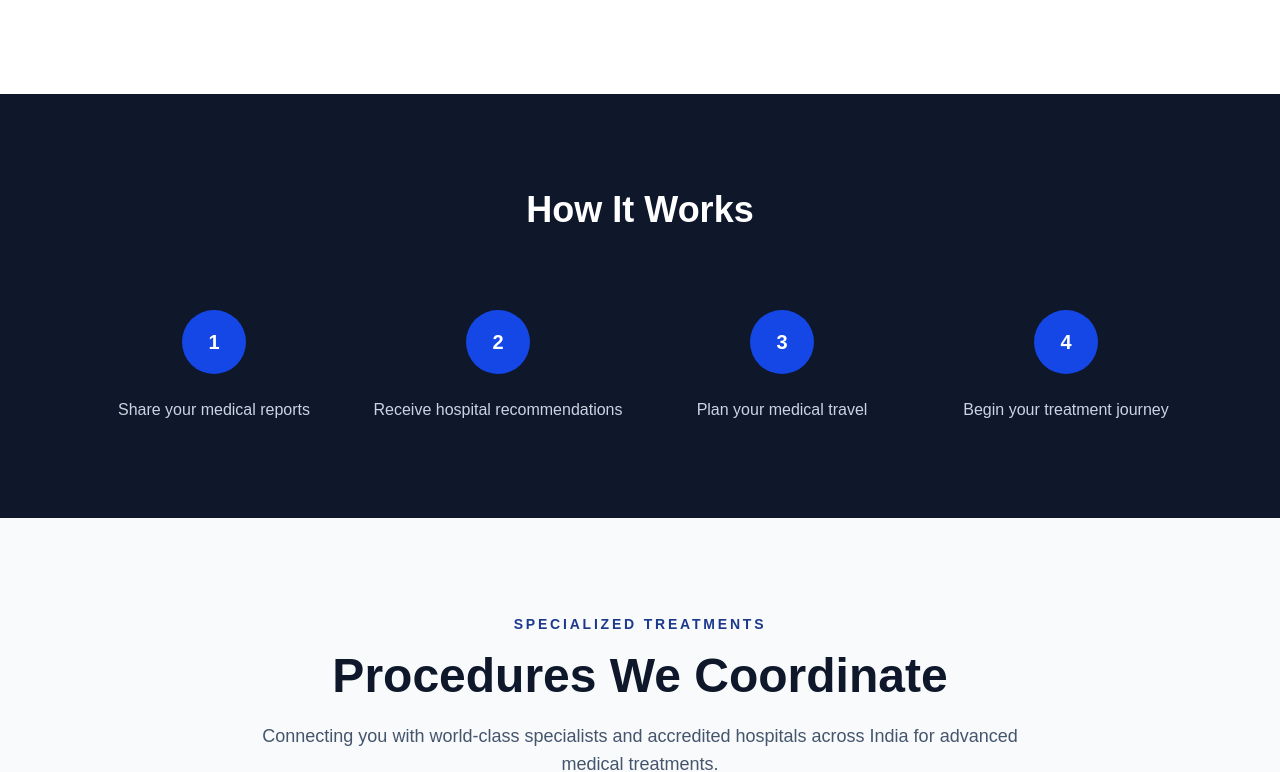
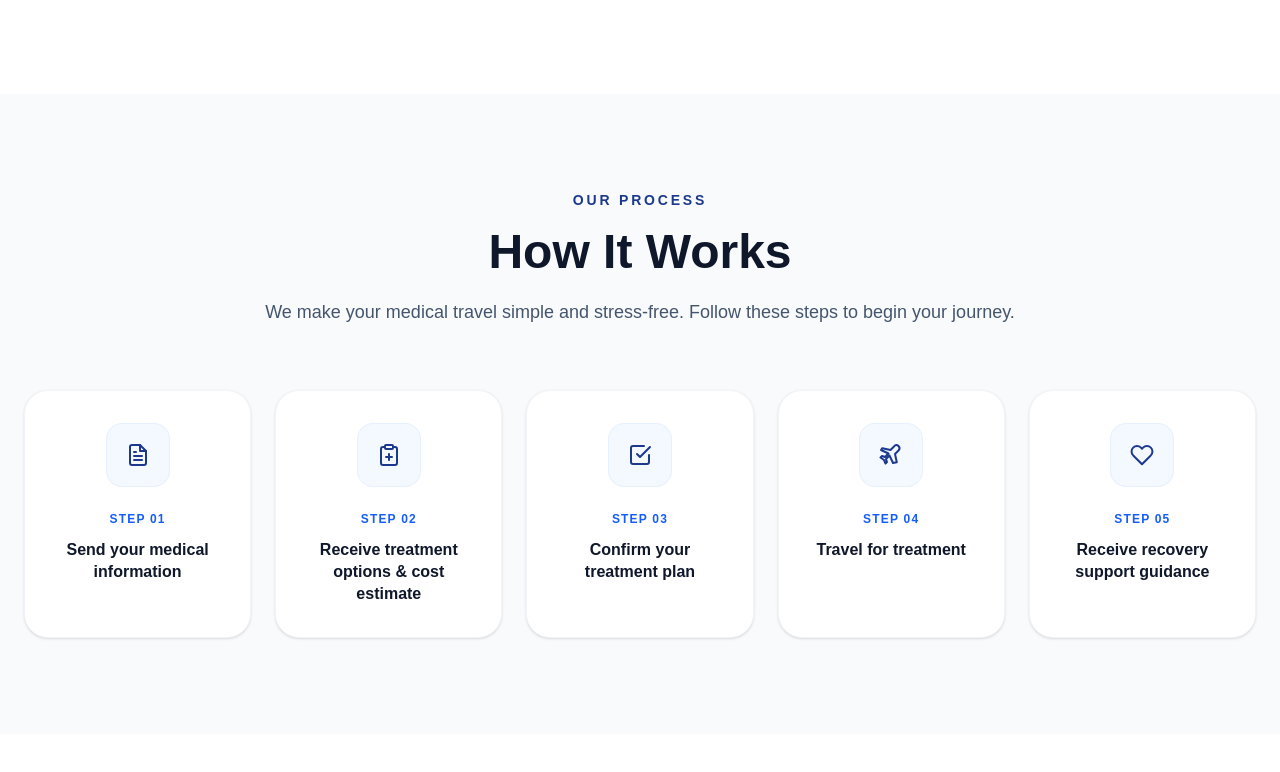
Before and after one commit to rishabhsharma1452/auromil, a Next.js app: page / in a window 1280 px wide. Shown: the part 1556-2328 px from the top of the page. Built offline with nearby package versions, Linux system fonts and the light colour scheme.

Commit message:
Redesign How It Works section with 5 premium cards and alternate section backgrounds

```diff
--- a/app/page.tsx
+++ b/app/page.tsx
@@ -223,6 +223,102 @@ const procedures = [
   },
 ];
 
+const processSteps = [
+  {
+    title: "Send your medical information",
+    step: "Step 01",
+    icon: (
+      <svg
+        viewBox="0 0 24 24"
+        fill="none"
+        stroke="currentColor"
+        strokeWidth="2"
+        strokeLinecap="round"
+        strokeLinejoin="round"
+        className="h-6 w-6"
+      >
+        <path d="M14 2H6a2 2 0 0 0-2 2v16a2 2 0 0 0 2 2h12a2 2 0 0 0 2-2V8z" />
+        <polyline points="14 2 14 8 20 8" />
+        <line x1="16" y1="13" x2="8" y2="13" />
+        <line x1="16" y1="17" x2="8" y2="17" />
+        <polyline points="10 9 9 9 8 9" />
+      </svg>
+    ),
+  },
+  {
+    title: "Receive treatment options & cost estimate",
+    step: "Step 02",
+    icon: (
+      <svg
+        viewBox="0 0 24 24"
+        fill="none"
+        stroke="currentColor"
+        strokeWidth="2"
+        strokeLinecap="round"
+        strokeLinejoin="round"
+        className="h-6 w-6"
+      >
+        <path d="M16 4h2a2 2 0 0 1 2 2v14a2 2 0 0 1-2 2H6a2 2 0 0 1-2-2V6a2 2 0 0 1 2-2h2" />
+        <rect x="8" y="2" width="8" height="4" rx="1" ry="1" />
+        <line x1="12" y1="11" x2="12" y2="17" />
+        <line x1="9" y1="14" x2="15" y2="14" />
+      </svg>
+    ),
+  },
+  {
+    title: "Confirm your treatment plan",
+    step: "Step 03",
+    icon: (
+      <svg
+        viewBox="0 0 24 24"
+        fill="none"
+        stroke="currentColor"
+        strokeWidth="2"
+        strokeLinecap="round"
+        strokeLinejoin="round"
+        className="h-6 w-6"
+      >
+        <polyline points="9 11 12 14 22 4" />
+        <path d="M21 12v7a2 2 0 0 1-2 2H5a2 2 0 0 1-2-2V5a2 2 0 0 1 2-2h11" />
+      </svg>
+    ),
+  },
+  {
+    title: "Travel for treatment",
+    step: "Step 04",
+    icon: (
+      <svg
+        viewBox="0 0 24 24"
+        fill="none"
+        stroke="currentColor"
+        strokeWidth="2"
+        strokeLinecap="round"
+        strokeLinejoin="round"
+        className="h-6 w-6"
+      >
+        <path d="M17.8 19.2L16 11l3.5-3.5C21 6 21 4.5 19.5 3c-1.5-1.5-3-1.5-4.5.5L11.5 7l-8.2-1.8L2 7l7.5 3.5L6 14l-3-1-1.5 1.5L5 17l1.5 3.5 1.5-1.5-1-3 3.5-3.5 3.5 7.5z" />
+      </svg>
+    ),
+  },
+  {
+    title: "Receive recovery support guidance",
+    step: "Step 05",
+    icon: (
+      <svg
+        viewBox="0 0 24 24"
+        fill="none"
+        stroke="currentColor"
+        strokeWidth="2"
+        strokeLinecap="round"
+        strokeLinejoin="round"
+        className="h-6 w-6"
+      >
+        <path d="M20.84 4.61a5.5 5.5 0 0 0-7.78 0L12 5.67l-1.06-1.06a5.5 5.5 0 0 0-7.78 7.78l1.06 1.06L12 21.23l7.78-7.78 1.06-1.06a5.5 5.5 0 0 0 0-7.78z" />
+      </svg>
+    ),
+  },
+];
+
 export default function Home() {
   return (
     <main className="min-h-screen bg-white text-slate-900">
@@ -420,49 +516,43 @@ export default function Home() {
       </section>
 
       {/* PROCESS */}
-
-      <section
-        id="process"
-        className="py-24 bg-slate-900 text-white"
-      >
-
-        <div className="max-w-6xl mx-auto px-6">
-
-          <h2 className="text-4xl font-bold text-center mb-20">
-            How It Works
-          </h2>
-
-          <div className="grid md:grid-cols-4 gap-8">
-
-            {[
-              "Share your medical reports",
-              "Receive hospital recommendations",
-              "Plan your medical travel",
-              "Begin your treatment journey",
-            ].map((item, i) => (
-
-              <div key={i} className="text-center">
-
-                <div className="w-16 h-16 mx-auto rounded-full bg-blue-700 flex items-center justify-center text-xl font-bold mb-6">
-
-                  {i + 1}
-
-                </div>
-
-                <p className="text-slate-300">{item}</p>
-
-              </div>
-
-            ))}
-
+      <section id="process" className="py-24 bg-slate-50">
+        <div className="max-w-7xl mx-auto px-6">
+          <div className="text-center max-w-3xl mx-auto mb-16">
+            <p className="uppercase tracking-[0.2em] text-blue-900 text-sm font-semibold mb-3">
+              Our Process
+            </p>
+            <h2 className="text-4xl sm:text-5xl font-bold text-slate-900 leading-tight">
+              How It Works
+            </h2>
+            <p className="mt-4 text-lg text-slate-600">
+              We make your medical travel simple and stress-free. Follow these steps to begin your journey.
+            </p>
           </div>
 
+          <div className="grid sm:grid-cols-2 lg:grid-cols-5 gap-6">
+            {processSteps.map((step, idx) => (
+              <div
+                key={idx}
+                className="flex flex-col items-center text-center p-8 bg-white rounded-3xl border border-slate-100 shadow-sm hover:shadow-xl hover:border-blue-100 hover:-translate-y-1 transition duration-300"
+              >
+                <div className="flex h-16 w-16 items-center justify-center rounded-2xl bg-blue-50/70 text-blue-900 mb-6 border border-blue-100/50">
+                  {step.icon}
+                </div>
+                <span className="text-xs font-bold uppercase tracking-widest text-blue-600 mb-3">
+                  {step.step}
+                </span>
+                <h3 className="text-base font-bold text-slate-900 leading-snug">
+                  {step.title}
+                </h3>
+              </div>
+            ))}
+          </div>
         </div>
-
       </section>
 
       {/* PROCEDURES */}
-      <section id="procedures" className="py-24 bg-slate-50">
+      <section id="procedures" className="py-24 bg-white">
         <div className="max-w-7xl mx-auto px-6">
           <div className="text-center max-w-3xl mx-auto mb-16">
             <p className="uppercase tracking-[0.2em] text-blue-900 text-sm font-semibold mb-3">
@@ -511,7 +601,7 @@ export default function Home() {
       </section>
 
       {/* WHY CHOOSE US */}
-      <section id="why-choose-us" className="py-24">
+      <section id="why-choose-us" className="py-24 bg-slate-50">
         <div className="max-w-7xl mx-auto px-6">
           <div className="grid lg:grid-cols-12 gap-16 items-center">
 
```
